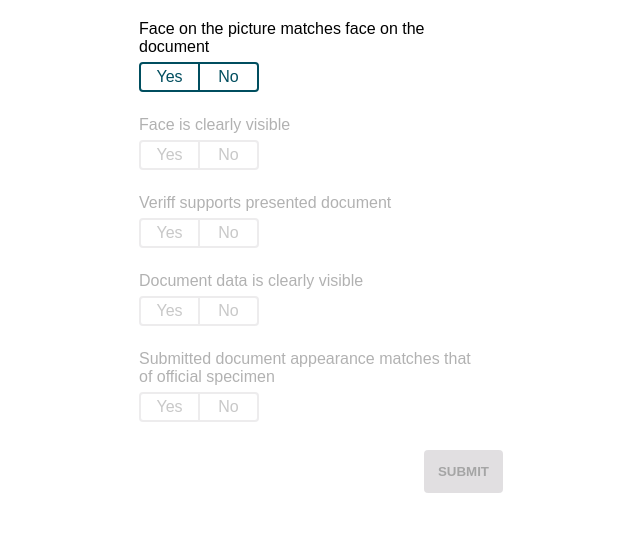
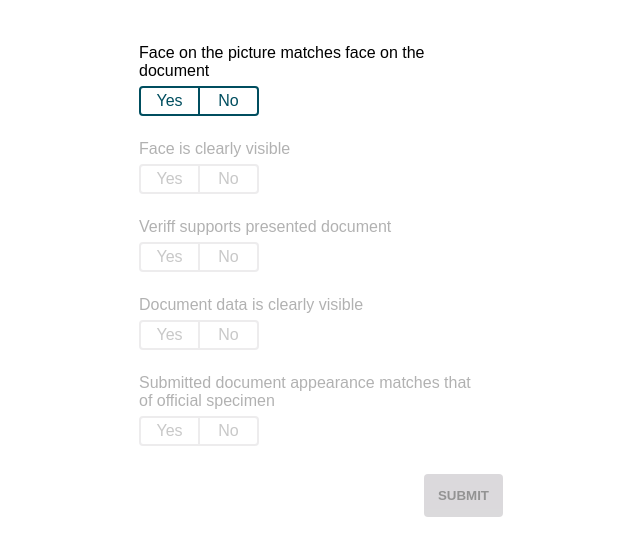
Before and after one commit to KristerL/checks-interface, a React (Create React App) app: page / in a window 1280 px wide. Shown: the top 556 px of the page, without its empty margins (327-967 px from the left). Built offline with nearby package versions, Linux system fonts and the light colour scheme.

Commit message:
Minor styling improvements with slight transitions and positioning changes.
Added support to select rows on mouse click, which can then be toggled with "1" or "2" keyboard events

```diff
--- a/src/components/checkRow/CheckRow.scss
+++ b/src/components/checkRow/CheckRow.scss
@@ -14,7 +14,7 @@
 
   &.disabled {
     opacity: 0.3;
-    cursor: initial;
+    user-select: none;
     &:hover {
       background: white;
     }
--- a/src/components/checkRow/CheckRow.tsx
+++ b/src/components/checkRow/CheckRow.tsx
@@ -12,13 +12,18 @@ interface CheckRowProps {
 }
 
 export const CheckRow = ({ check, index, disabled }: CheckRowProps) => {
-  const { changeCheckValue, activeCheckIndex } = useContext(ChecksContext);
+  const { changeCheckValue, activeCheckIndex, setActiveIndex } = useContext(ChecksContext);
 
-  const handleButtonClick = (value: Exclude<CheckButtonValues, null>) => {
+  const handleButtonClick = (e: React.MouseEvent<HTMLElement>,value: Exclude<CheckButtonValues, null>) => {
+    e.stopPropagation();
     if (!disabled) {
       changeCheckValue(check.id, value, index);
     }
   };
+
+  const handleRowClick = () => {
+    setActiveIndex(index);
+  }
 
   const classes = classnames({
     checkRow: true,
@@ -27,7 +32,7 @@ export const CheckRow = ({ check, index, disabled }: CheckRowProps) => {
   });
 
   return (
-    <div className={classes}>
+    <div className={classes} onClick={handleRowClick}>
       <h1 className="checkDescription">{check.description}</h1>
       <div className="buttonContainer">
         {Object.values(CheckButtonValues).map((value) => {
@@ -35,7 +40,7 @@ export const CheckRow = ({ check, index, disabled }: CheckRowProps) => {
             <ToggleButton
               key={check.id + value}
               selected={check.value === value}
-              handleOnClick={() => handleButtonClick(value)}
+              handleOnClick={(e) => handleButtonClick(e, value)}
             >
               {value}
             </ToggleButton>
--- a/src/components/submitButton/SubmitButton.scss
+++ b/src/components/submitButton/SubmitButton.scss
@@ -4,6 +4,8 @@
   padding: 14px 14px;
   margin-top: 16px;
   background: styles.$primary-color;
+  transition: background-color 0.1s ease-in;
+
   border: unset;
   border-radius: 4px;
 
@@ -18,7 +20,7 @@
   &.disabled {
     background: styles.$disabled-main;
     color: styles.$disabled-dark;
-    opacity: 0.5;
+    opacity: 0.6;
     cursor: unset;
 
     &:hover {
--- a/src/components/toggleButton/ToggleButton.scss
+++ b/src/components/toggleButton/ToggleButton.scss
@@ -5,6 +5,8 @@
   padding: 4px 8px;
 
   background: styles.$primary-white;
+  transition: background-color 0.1s ease-in;
+
   border: 2px solid styles.$primary-color;
 
   font-weight: 500;
@@ -24,7 +26,7 @@
   }
 
   &:focus-visible {
-    outline: none;
+    outline: none; // generally bad to disable this
   }
 
   &:first-child {
--- a/src/components/toggleButton/ToggleButton.tsx
+++ b/src/components/toggleButton/ToggleButton.tsx
@@ -5,7 +5,7 @@ import './ToggleButton.scss';
 interface ButtonProps {
   disabled?: boolean;
   selected: boolean;
-  handleOnClick: () => void;
+  handleOnClick: (e: React.MouseEvent<HTMLElement>) => void;
 }
 
 const ToggleButton: React.FC<ButtonProps> = ({ children, disabled, handleOnClick, selected }) => {
--- a/src/pages/ChecksPage.tsx
+++ b/src/pages/ChecksPage.tsx
@@ -29,12 +29,16 @@ export const ChecksPage = () => {
   };
 
   const handleSubmit = (data: SubmitData) => {
+    setIsLoading(true);
     submitCheckResults(data)
       .then(() => {
         setError(null);
         setSubmitted(true);
       })
-      .catch((err) => setError(err));
+      .catch((err) => setError(err))
+      .finally(() => {
+        setIsLoading(false)
+      })
   };
 
   const renderErrorMessage = () => {
@@ -45,7 +49,7 @@ export const ChecksPage = () => {
     };
 
     return (
-      <div className="checksViewContainer">
+      <div className="errorMessageContainer">
         <h1 className="centerText">{error.message}</h1>
         {error.type === 'load' && (
           <button className="submitButton" onClick={reloadData}>
@@ -61,12 +65,16 @@ export const ChecksPage = () => {
   };
 
   const renderLoadingView = () => {
-    return <h1 className="centerText">Loading data...</h1>;
+    return (
+      <div className="viewContainer">
+        <h1 className="centerText">Loading...</h1>
+      </div>
+    )
   };
 
   const renderSubmitView = () => {
     return (
-      <div className="checksViewContainer">
+      <div className="viewContainer">
         <h1>Submit was successful</h1>
         <button className="submitButton" onClick={refreshPage}>
           Start again
@@ -84,7 +92,7 @@ export const ChecksPage = () => {
   }
 
   return (
-    <div className="checksViewContainer">
+    <div className="viewContainer">
       {error && renderErrorMessage()}
       <ChecksView handleSubmit={handleSubmit} />
     </div>
--- a/src/providers/ChecksContext.tsx
+++ b/src/providers/ChecksContext.tsx
@@ -18,8 +18,10 @@ export interface ChecksContextProps {
   checks: { [key: string]: Check };
   activeCheckIndex: number;
   lastValidIndex: number;
+
   loadChecks: () => Promise<void>;
   changeCheckValue: (key: string, newValue: Exclude<CheckButtonValues, null>, index: number) => void;
+  setActiveIndex: (index: number) => void;
 }
 
 export const initialState: ChecksContextProps = {
@@ -29,6 +31,7 @@ export const initialState: ChecksContextProps = {
 
   loadChecks: () => null,
   changeCheckValue: () => null,
+  setActiveIndex: () => null,
 };
 
 export const ChecksContext = createContext<ChecksContextProps>(initialState);
--- a/src/providers/ChecksContextProvider.tsx
+++ b/src/providers/ChecksContextProvider.tsx
@@ -118,11 +118,20 @@ export const ChecksContextProvider: React.FC = ({ children }) => {
     });
   };
 
+  const setActiveIndex = (index: number) => {
+    const isIndexEnabled = index <= state.lastValidIndex;
+
+    if (isIndexEnabled) {
+      setState({...state, activeCheckIndex: index})
+    }
+  }
+
   const contextValue = useMemo(
     () => ({
       ...state,
       loadChecks,
       changeCheckValue,
+      setActiveIndex
     }),
     [state]
   );
--- a/src/styles.scss
+++ b/src/styles.scss
@@ -18,14 +18,24 @@ h1 {
   margin: 0
 }
 
-.checksViewContainer {
+.viewContainer {
   display: flex;
   flex-direction: column;
   justify-content: center;
   align-items: center;
+
+  margin-top: 32px;
+}
+
+.errorMessageContainer {
+  display: flex;
+  flex-direction: column;
+  justify-content: center;
+  align-items: center;
+
+  margin-bottom: 32px;
 }
 
 .centerText {
   text-align: center;
-  margin-top: 32px;
 }
```
